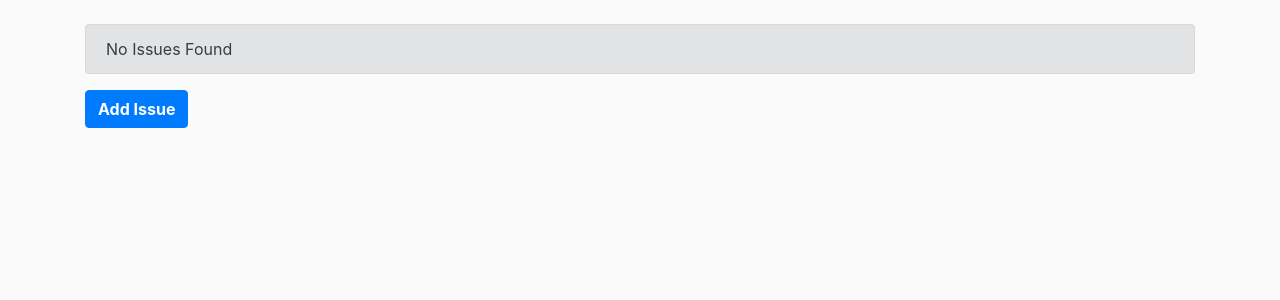
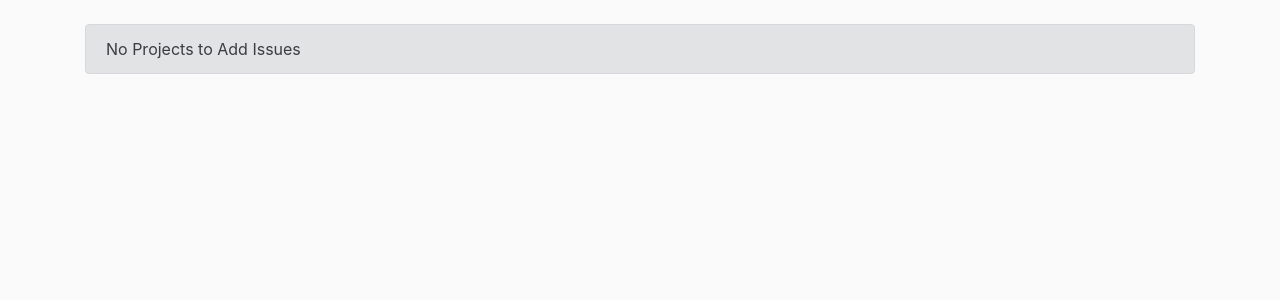
Before and after one commit to matttse/projectmanagementservice, a Flask app: page /issues/all in a window 1280 px wide. Shown: the part 56-356 px from the top of the page. Run offline with Flask 2, Linux system fonts and the light colour scheme; data that the repository does not hold is empty; some libraries are stand-ins or nearby versions.

Commit message:
checking for proj before issue

```diff
--- a/service_application_package/issues/forms.py
+++ b/service_application_package/issues/forms.py
@@ -16,6 +16,5 @@ class IssueForm(FlaskForm):
     issue_date = DateField(u'date create')
     priority = TextAreaField('Priority', validators=[DataRequired()])
     completed_date = DateField('Completed Date', format='%m/%d/%Y', validators=(validators.Optional(),))
-    open_by = TextAreaField('Opened By', validators=[DataRequired()])
     project = QuerySelectField("ProjectID", query_factory=project_ids, allow_blank=False)
     submit = SubmitField('Submit New Issue')
--- a/service_application_package/issues/routes.py
+++ b/service_application_package/issues/routes.py
@@ -2,7 +2,7 @@ from flask import (render_template, url_for, flash,
                    redirect, request, abort, Blueprint)
 from flask_login import current_user, login_required
 from service_application_package import db
-from service_application_package.models import Issue
+from service_application_package.models import Issue, Project, User
 from service_application_package.issues.forms import IssueForm
 
 issues = Blueprint('issues', __name__)
@@ -11,18 +11,21 @@ issues = Blueprint('issues', __name__)
 def list_issues():
     form = IssueForm()
     issues = Issue.query.all()
+    projects = Project.query.all()
     return render_template('issues_all.html',
-                           form=form, title='issue', legend="New Issue", issues=issues)
+                           form=form, title='issue', legend="New Issue", issues=issues, projects=projects)
 
 @issues.route("/issue/<int:issue_id>")
 def issue(issue_id):
     issue = Issue.query.get_or_404(issue_id)
-    return render_template('issue.html', title=issue.title, issue=project)
+    return render_template('issue.html', title=issue.title, issue=issue)
 
 @issues.route("/issue/new", methods=['GET', 'POST'])
 @login_required
 def new_issue():
     form = IssueForm()
+    projects = Project.query.all()
+
     if form.validate_on_submit():
         issue = Issue(title=form.title.data,
         issue_description=form.issue_description.data,
@@ -30,10 +33,10 @@ def new_issue():
         priority=form.priority.data,
         completed_date=form.completed_date.data,
         open_by=current_user,
-        project=form.project.data,)
+        project=form.project.data)
         db.session.add(issue)
         db.session.commit()
         flash('Your issue has been created!', 'success')
         return redirect(url_for('main.home'))
     return render_template('create_issue.html', title='New Issue',
-                           form=form, legend='New Issue')
+                           form=form, legend='New Issue', projects=projects)
--- a/service_application_package/templates/issues_all.html
+++ b/service_application_package/templates/issues_all.html
@@ -1,7 +1,8 @@
 {% extends "layout.html" %}
 {% block content %}
+  {% if projects|length > 0 %}
+    <div class="container mx-auto my-auto py-3 px-1">
     {% if issues|length > 0 %}
-    <div class="container mx-auto my-auto py-3 px-1">
         {% for issue in issues %}
           <article class="media content-section">
             <img class="rounded-circle article-img" src="{{ url_for('static', filename='profile_pics/' + issue.author.image_file) }}">
@@ -19,11 +20,12 @@
             </div>
           </article>
         {% endfor %}
-
       {% else %}
         <div class="alert alert-secondary">No Issues Found</div>
       {% endif %}
         <a id="add-project-btn" class="btn btn-primary" href="{{ url_for('issues.new_issue') }}"><strong>Add Issue</strong></a>
+  {% else %}
+    <div class="alert alert-secondary">No Projects to Add Issues</div>
+  {% endif %}
   </div>
-    <!-- projects container -->
   {% endblock content %}
```
Also changed, not shown: service_application_package/templates/create_issue.html (+7 -14 lines). Lines whose indentation alone changed are shown as unchanged.
